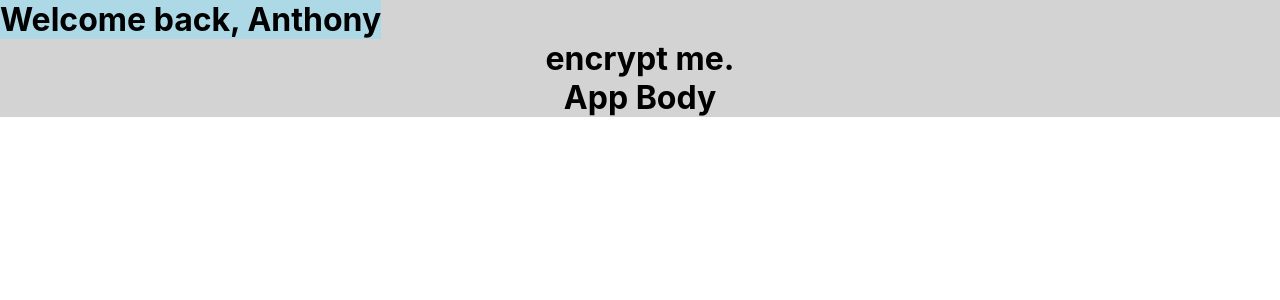
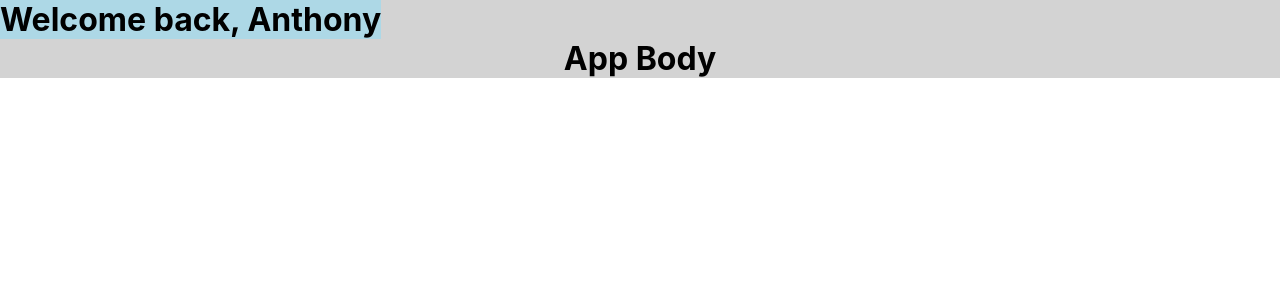
Before and after one commit to arn-foto/encrypt-me, a React (Create React App) app in the folder encrypt-me/: page / in a window 1280 px wide. Shown: the top 300 px of the page. Built offline with nearby package versions, Linux system fonts and the light colour scheme.

Commit message:
+ Add component folders

```diff
--- a/encrypt-me/src/App.js
+++ b/encrypt-me/src/App.js
@@ -12,7 +12,6 @@ function App() {
 				<div>
 					<Header />
 					<AppBody>
-						<h1>encrypt me.</h1>
 						<Body />
 					</AppBody>
 				</div>
```
